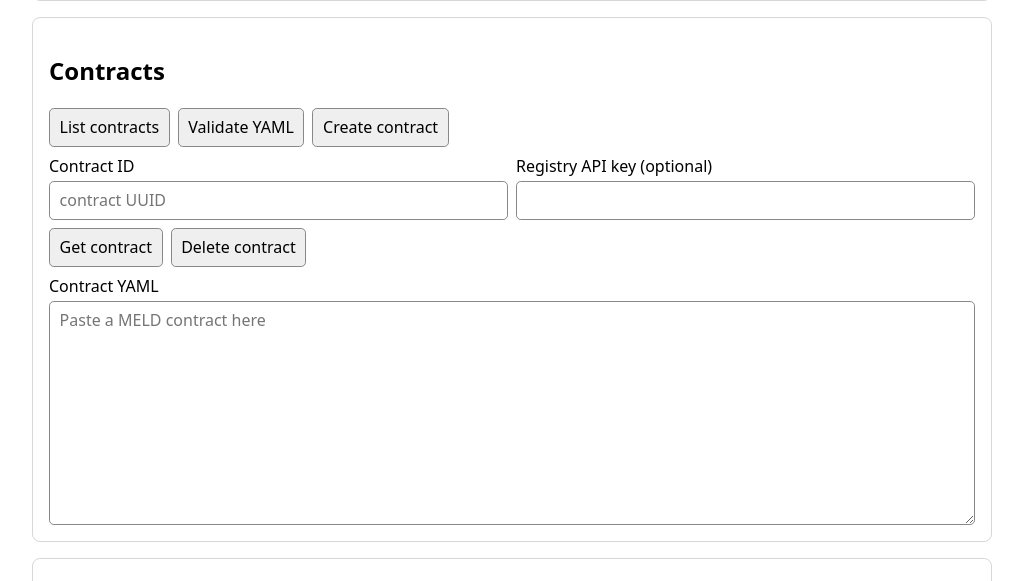
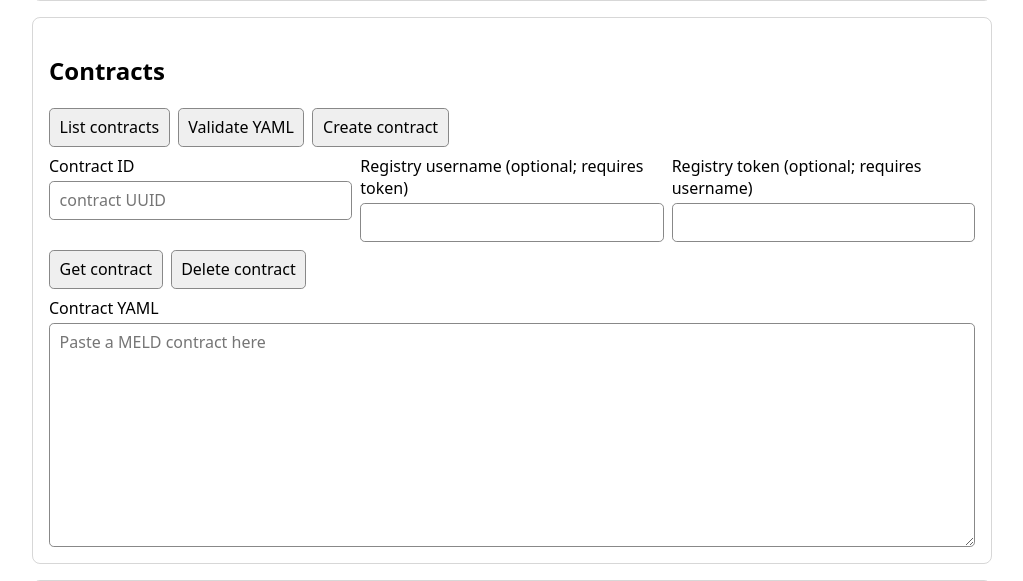
Before and after one commit to aktin/MELD, a Flask app: template MELD/templates/index.html in a window 1280 px wide. Shown: the part 251-832 px from the top of the page, without its empty margins (128-1151 px from the left). Run offline with Flask 3, Linux system fonts and the light colour scheme; the template is opened without the code that fills it, so the values that code supplies are empty; parts of the project's set-up code (start-up, migrations or seed data) failed here and were passed over.

Commit message:
feat: submit registry username and token from the UI

```diff
--- a/MELD/templates/index.html
+++ b/MELD/templates/index.html
@@ -45,7 +45,10 @@
       <label>Contract ID
         <input id="contract-id" placeholder="contract UUID">
       </label>
-      <label>Registry API key (optional)
+      <label>Registry username (optional; requires token)
+        <input id="registry-username" type="text">
+      </label>
+      <label>Registry token (optional; requires username)
         <input id="registry-key" type="password">
       </label>
     </div>
@@ -311,7 +314,12 @@
     function createContract() {
       const options = yamlOptions();
       const registryKey = value('registry-key');
-      if (registryKey) options.headers['X-Docker-Registry-API-Key'] = registryKey;
+      const registryUsername = value('registry-username');
+      if (Boolean(registryKey) !== Boolean(registryUsername)) {
+        responseView.textContent = 'Registry username and token must be supplied together.';
+        return;
+      }
+      if (registryKey) options.headers['X-Docker-Registry-Auth'] = JSON.stringify({username: registryUsername, password: registryKey});
       call('POST', '/contracts', options);
     }
 
```
